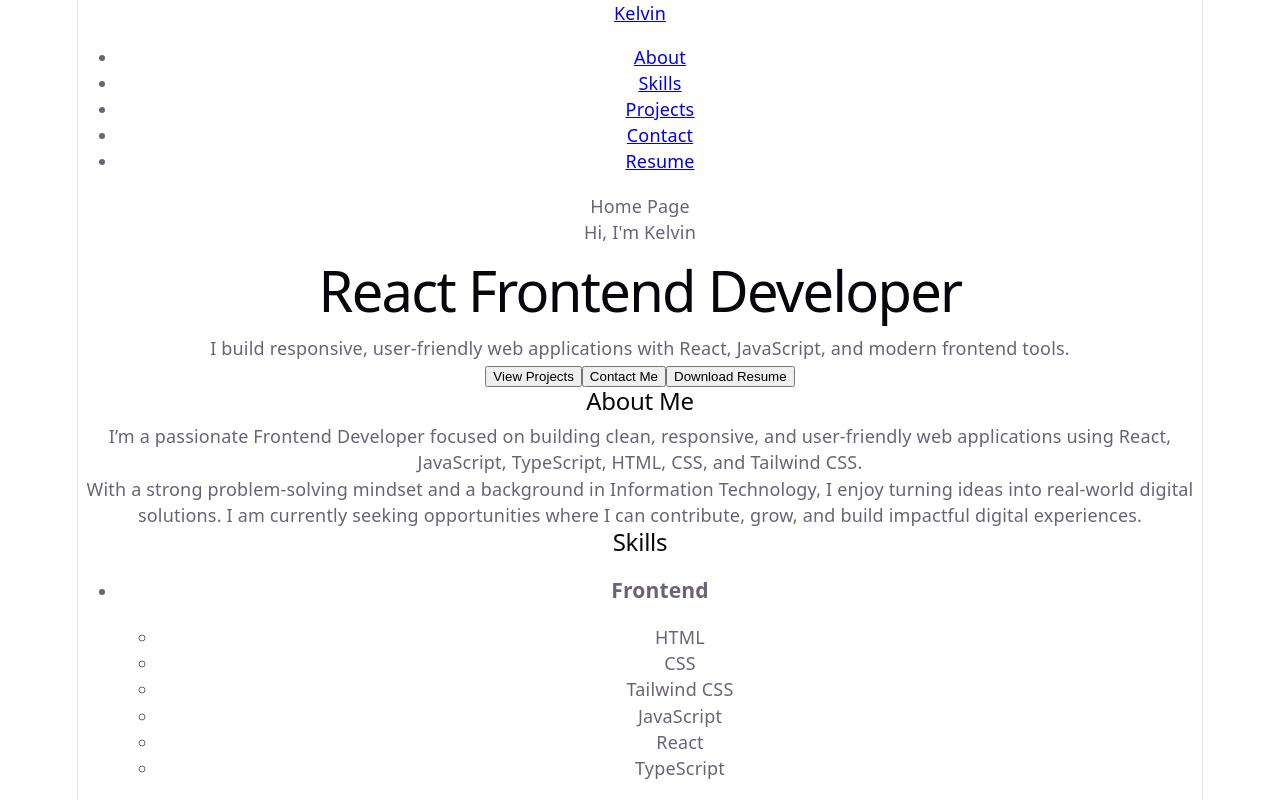
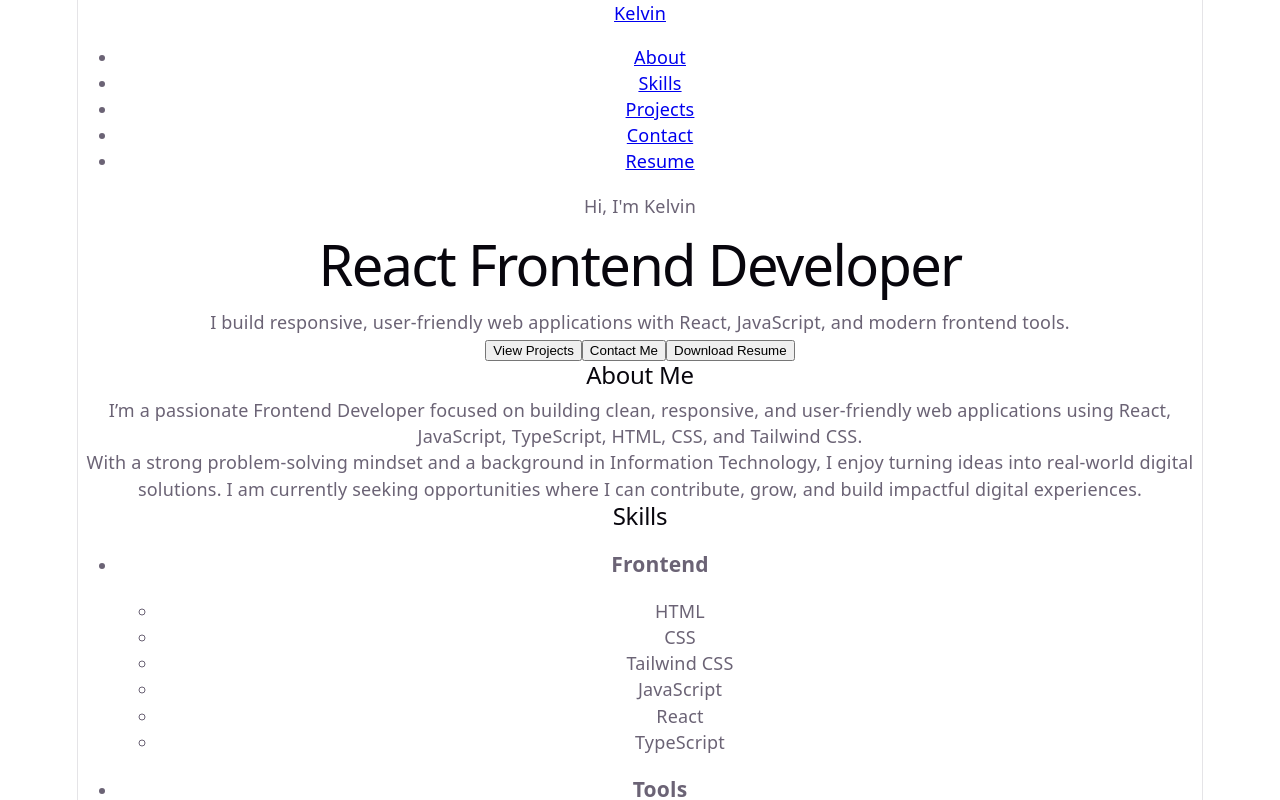
Before and after one commit to Mankelvo/personal-portfolio, a React (Vite) app: page / in a window 1280 px wide. Shown: the top 800 px of the page. Built offline with nearby package versions, Linux system fonts and the light colour scheme.

Commit message:
fixed the home main structure

```diff
--- a/src/pages/Home.jsx
+++ b/src/pages/Home.jsx
@@ -16,12 +16,17 @@ function Home(){
     return(
    <>
     <Navbar/>
-    <main>Home Page</main>
+
+    <main>
+
     <Hero/>
     <About/>
     <Skills/>
     <Projects/>
     <Contact/>
+
+    </main>
+
    <Footer/>
    </>
     )
```
